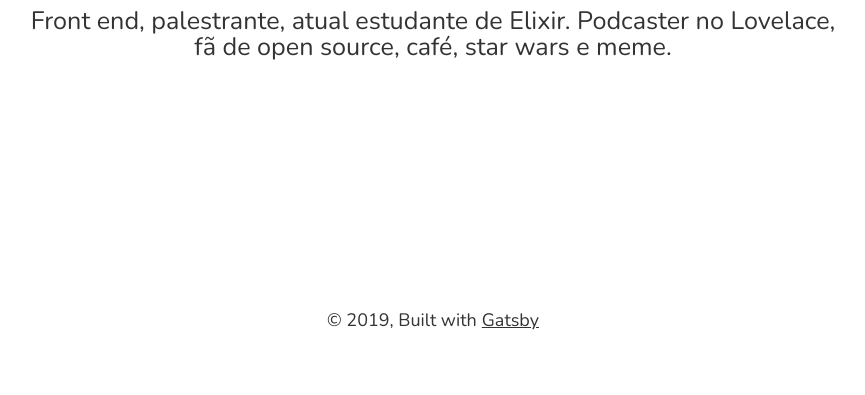
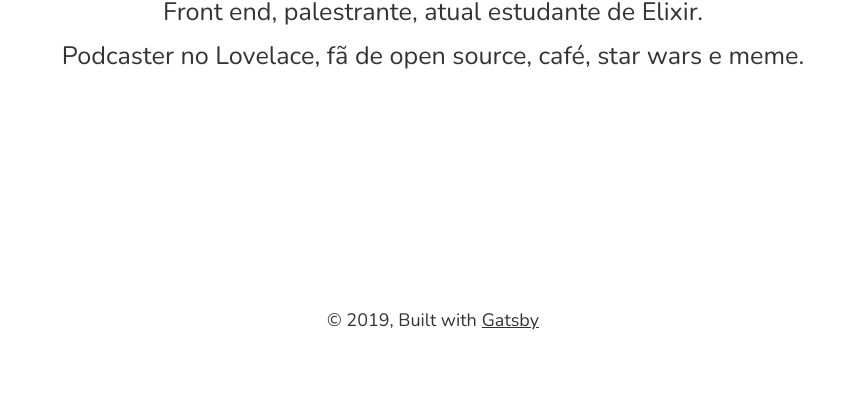
Before and after one commit to carolsoaressantos/divaloper, a Gatsby site in the folder julia-starter/: page / in a window 1280 px wide. Shown: the part 405-800 px from the top of the page, without its empty margins (207-1072 px from the left). Built offline with nearby package versions, Linux system fonts and the light colour scheme; Gatsby itself is replaced by a stand-in of ours; a small style sheet from the web is missing.

Commit message:
Adding description to homepage

```diff
--- a/julia-starter/src/components/landing-bio.js
+++ b/julia-starter/src/components/landing-bio.js
@@ -42,8 +42,8 @@ const LandingBio = () => (
         <Container>
           <NameHeader>{data.site.siteMetadata.title}</NameHeader>
           <br></br>
-          <Description>Front end, palestrante, atual estudante de Elixir.
-          Podcaster no Lovelace, fã de open source, café, star wars e meme.</Description>
+          <Description>Front end, palestrante, atual estudante de Elixir.</Description>
+          <Description>Podcaster no Lovelace, fã de open source, café, star wars e meme.</Description>
         </Container>
       </OuterContainer>
     )}
```
